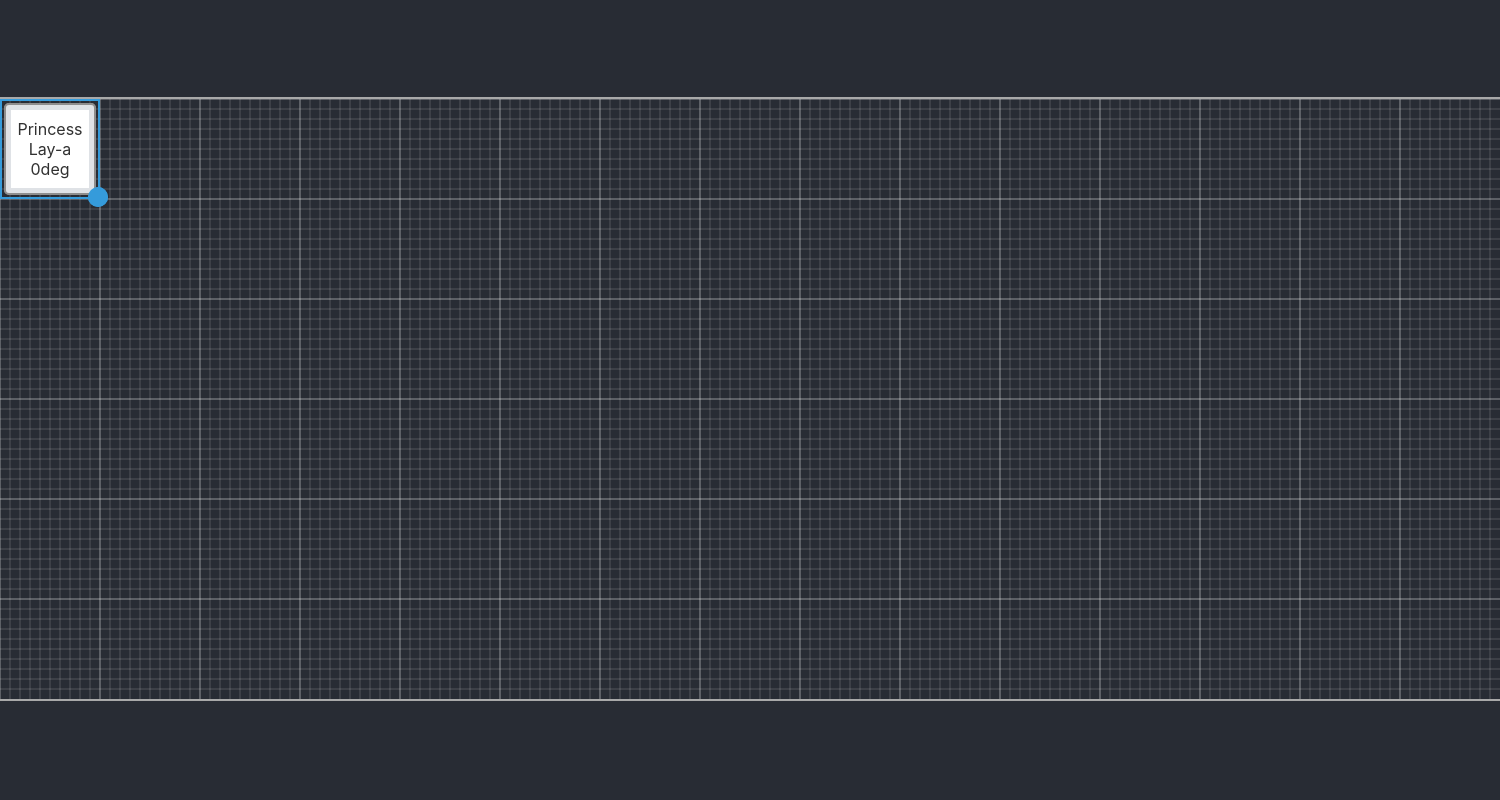
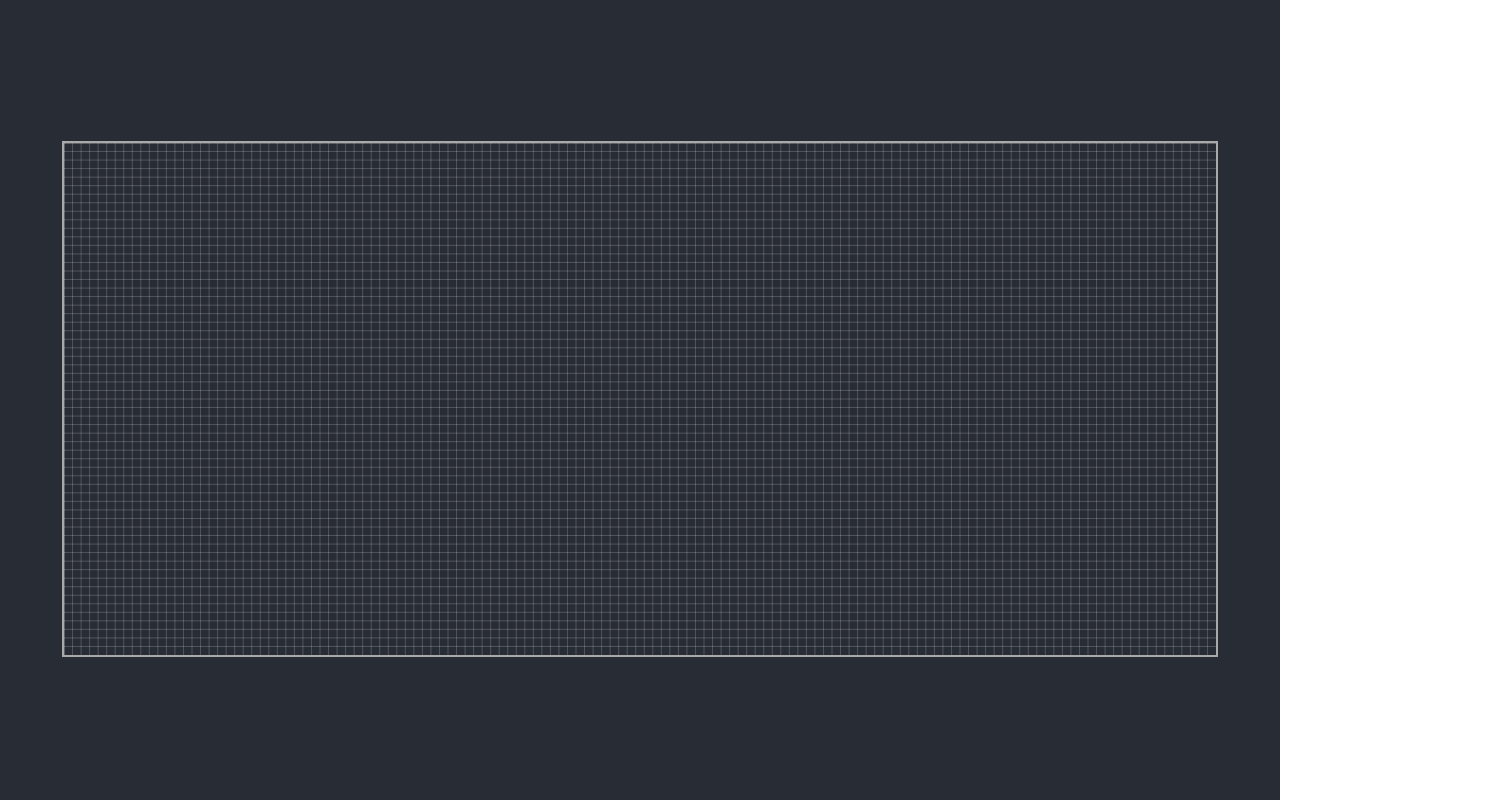
Before and after one commit to EricHech/CloverCanvasSandbox, a React (Create React App) app: page / in a window 1280 px wide. Shown: the whole page, 1500 px wide, since content can reach past the window. Built offline with nearby package versions, Linux system fonts and the light colour scheme.

Commit message:
WIP floor plan resizing

```diff
--- a/src/App.css
+++ b/src/App.css
@@ -34,8 +34,9 @@ canvas {
 }
 
 .floorplan {
-  width: 1500px;
-  height: 600px;
+  width: 90%;
+  /* height: 600px; */
+  padding-bottom: 40%;
   position: relative;
   outline: 2px solid darkgrey;
   margin: 0 auto;
@@ -49,6 +50,13 @@ canvas {
   user-select: none;
   padding: 2px;
   box-sizing: border-box;
+}
+
+.actual-canvas {
+  position: absolute;
+  top: 0; bottom: 0; left: 0; right: 0;
+  width: 100%;
+  height: 100%;
 }
 
 .table {
--- a/src/components/dom/CanvasElements.tsx
+++ b/src/components/dom/CanvasElements.tsx
@@ -7,7 +7,14 @@ const TABLE_BORDER_WIDTH = 4;
 const HANDLE_SIZE = 10;
 const CANVAS_WIDTH: number = 1500;
 const CANVAS_HEIGHT: number = 600;
-const GRID_SIZE = 10;
+
+type size = {
+  width: number,
+  height: number,
+}
+const GRID: size = { width: 150, height: 60 };
+
+// const GRID_SIZE = 10;
 
 type TState = {
   characters: any[]
@@ -22,46 +29,61 @@ class CanvasElements extends React.Component<TProps, TState> {
   private floorplan: React.RefObject<HTMLDivElement> = React.createRef();
   private canvas: React.RefObject<HTMLCanvasElement> = React.createRef();
   private ctx: CanvasRenderingContext2D | null = null;
+  private width: number = 0;
+  private height: number = 0;
 
   state = {
     characters: this.props.characters,
   }
 
   componentDidMount() {
-    this.ctx = this.setupCanvas(this.canvas.current!, CANVAS_WIDTH, CANVAS_HEIGHT);
+    this.ctx = this.setupCanvas(this.canvas.current!);
+    const GRID_SIZE = (this.height / GRID.height);
 
-    for (let i = 0; i < CANVAS_HEIGHT / GRID_SIZE; i++) {
+    console.log(GRID_SIZE);
+
+    for (let i = 0; i < this.height / GRID_SIZE; i++) {
       this.ctx!.beginPath();
       this.ctx!.strokeStyle = "white";
       if (i % GRID_SIZE === 0) this.ctx!.lineWidth = 0.5;
       else this.ctx!.lineWidth = .2;
       this.ctx!.moveTo(0, i * GRID_SIZE);
-      this.ctx!.lineTo(CANVAS_WIDTH, i * GRID_SIZE);
+      this.ctx!.lineTo(this.width, i * GRID_SIZE);
       this.ctx!.stroke();
     }
-    for (let i = 0; i < CANVAS_WIDTH / GRID_SIZE; i++) {
+    for (let i = 0; i < this.width / GRID_SIZE; i++) {
       this.ctx!.beginPath();
       this.ctx!.strokeStyle = "white";
       if (i % GRID_SIZE === 0) this.ctx!.lineWidth = 0.5;
       else this.ctx!.lineWidth = .2;
       this.ctx!.moveTo(i * GRID_SIZE, 0);
-      this.ctx!.lineTo(i * GRID_SIZE, CANVAS_HEIGHT);
+      this.ctx!.lineTo(i * GRID_SIZE, this.height);
       this.ctx!.stroke();
     }
-
   }
 
-  setupCanvas(canvas: HTMLCanvasElement, width: number, height: number) {
+  setupCanvas(canvas: HTMLCanvasElement): CanvasRenderingContext2D {
     // assume the device pixel ratio is 1 if the browser doesn't specify it
     const devicePixelRatio = window.devicePixelRatio || 1;
     const context = canvas.getContext('2d')!;
 
+    const rect = canvas.getBoundingClientRect();
+
     // canvas
-    canvas.width = width * devicePixelRatio;
-    canvas.height = height * devicePixelRatio;
+    // canvas.width = width * devicePixelRatio;
+    // canvas.height = height * devicePixelRatio;
 
-    canvas.style.width = width + 'px';
-    canvas.style.height = height + 'px';
+    // canvas.style.width = width + 'px';
+    // canvas.style.height = height + 'px';
+
+    canvas.width = rect.width * devicePixelRatio;
+    canvas.height = rect.height * devicePixelRatio;
+
+    canvas.style.width = rect.width + 'px';
+    canvas.style.height = rect.height + 'px';
+
+    this.width = rect.width;
+    this.height = rect.height;
 
     context.scale(devicePixelRatio, devicePixelRatio);
     return context;
@@ -95,10 +117,10 @@ class CanvasElements extends React.Component<TProps, TState> {
     return (
       <div className="App-body">
         <div ref={this.floorplan} className='floorplan'>
-          <canvas ref={this.canvas} width={CANVAS_WIDTH} height={CANVAS_HEIGHT} />
-          {test.map((each: any, i: number, arr: any[]) => (
+          <canvas className="actual-canvas" ref={this.canvas} width={CANVAS_WIDTH} height={CANVAS_HEIGHT} />
+          {/* {test.map((each: any, i: number, arr: any[]) => (
             <Box key={each.name} floorplan={this.floorplan} box={each} highestIdx={arr.length} reorder={this.reorder} />
-          ))}
+          ))} */}
         </div>
       </div>
     );
```
